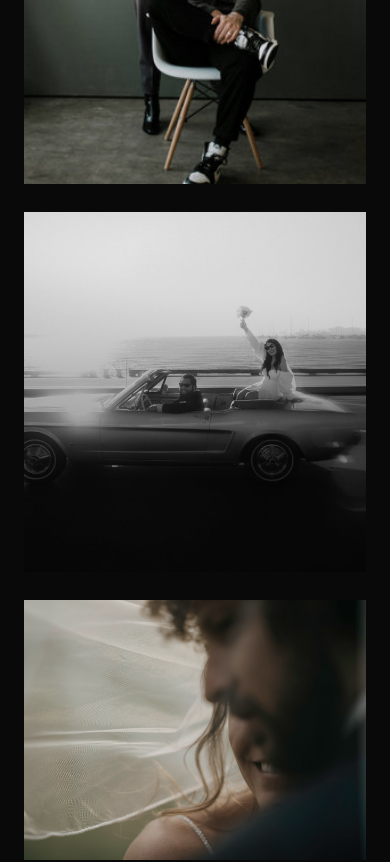
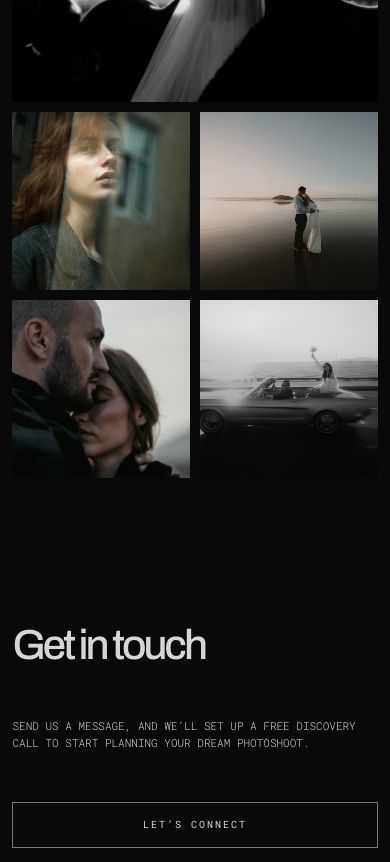
Before and after one commit to baotoan9698/ourjune, a Next.js app: page /gallery-2 in a window 390 px wide. Shown: the part 1587-2449 px from the top of the page. Built offline with nearby package versions, Linux system fonts and the light colour scheme.

Commit message:
Refine responsive gallery layouts

```diff
--- a/app/gallery-2/page.tsx
+++ b/app/gallery-2/page.tsx
@@ -5,6 +5,6 @@ export default function GalleryTwo() {
     title="Portraits"
     description="Editorial portraits with honest expression, subtle movement, and an atmosphere that feels unmistakably personal."
     hero="/portrait-4.jpg"
-    images={["/portrait-4.jpg","/portrait-1.jpg","/portrait-2.jpg","/horizontal-1.jpg","/hero.jpg","/vertical-2.jpg","/hero-alt.jpg","/portrait-1.jpg","/horizontal-3.jpg","/portrait-4.jpg"]}
+    images={["/portrait-4.jpg","/portrait-1.jpg","/portrait-2.jpg","/horizontal-1.jpg","/hero.jpg","/vertical-2.jpg","/hero-alt.jpg","/portrait-1.jpg","/horizontal-3.jpg","/portrait-4.jpg","/horizontal-1.jpg"]}
   />;
 }
--- a/app/gallery-3/page.tsx
+++ b/app/gallery-3/page.tsx
@@ -5,6 +5,6 @@ export default function GalleryThree() {
     title="Weddings"
     description="Cinematic wedding photographs shaped by movement, connection, and all the beautiful moments that happen in between."
     hero="/hero-alt.jpg"
-    images={["/hero-alt.jpg","/vertical-2.jpg","/horizontal-3.jpg","/hero.jpg","/portrait-2.jpg","/horizontal-1.jpg","/portrait-4.jpg","/portrait-1.jpg","/hero-alt.jpg","/horizontal-3.jpg"]}
+    images={["/hero-alt.jpg","/vertical-2.jpg","/horizontal-3.jpg","/hero.jpg","/portrait-2.jpg","/horizontal-1.jpg","/portrait-4.jpg","/portrait-1.jpg","/hero-alt.jpg","/horizontal-3.jpg","/vertical-2.jpg"]}
   />;
 }
--- a/app/gallery-4/page.tsx
+++ b/app/gallery-4/page.tsx
@@ -5,6 +5,6 @@ export default function GalleryFour() {
     title="Editorial"
     description="A study in light, texture, and quiet confidence—photographs made for artists, brands, and beautifully unconventional ideas."
     hero="/horizontal-1.jpg"
-    images={["/horizontal-1.jpg","/portrait-2.jpg","/hero.jpg","/portrait-4.jpg","/vertical-2.jpg","/portrait-1.jpg","/hero-alt.jpg","/horizontal-3.jpg","/portrait-2.jpg","/horizontal-1.jpg"]}
+    images={["/horizontal-1.jpg","/portrait-2.jpg","/hero.jpg","/portrait-4.jpg","/vertical-2.jpg","/portrait-1.jpg","/hero-alt.jpg","/horizontal-3.jpg","/portrait-2.jpg","/horizontal-1.jpg","/portrait-4.jpg"]}
   />;
 }
--- a/app/subpages.css
+++ b/app/subpages.css
@@ -47,11 +47,13 @@
 .gallery-hero-copy { width:100%; display:grid; grid-template-columns:1fr 1fr; align-items:end; gap:8%; }
 .gallery-hero h1 { margin:0; font:500 clamp(58px,6vw,90px)/1 "Archivo",sans-serif; letter-spacing:-4px; }
 .gallery-hero p { max-width:480px; font:300 12px/20px "Roboto Mono",monospace; }
-.masonry { padding:90px 3.2% 120px; columns:3 280px; column-gap:28px; }
-.masonry img { width:100%; margin:0 0 28px; break-inside:avoid; object-fit:cover; filter:saturate(.78); }
-.masonry img:nth-child(3n+1) { height:360px; }
-.masonry img:nth-child(3n+2) { height:260px; }
-.masonry img:nth-child(3n) { height:420px; }
+.masonry { padding:90px 3.2% 120px; display:flex; flex-wrap:wrap; align-items:flex-start; gap:28px; }
+.masonry img,.masonry img:nth-child(3n+1),.masonry img:nth-child(3n+2),.masonry img:nth-child(3n) { display:block; flex:none; height:auto; margin:0; aspect-ratio:1/1; object-fit:cover; filter:saturate(.78); }
+.masonry img:nth-child(1),.masonry img:nth-child(6) { width:calc((100% - 56px) * 16 / 34); aspect-ratio:16/9; }
+.masonry img:nth-child(2),.masonry img:nth-child(3),.masonry img:nth-child(7),.masonry img:nth-child(8) { width:calc((100% - 56px) * 9 / 34); }
+.masonry img:nth-child(4),.masonry img:nth-child(5) { width:calc((100% - 28px) / 2); aspect-ratio:16/9; }
+.masonry img:nth-child(9),.masonry img:nth-child(11) { width:calc((100% - 56px) * 16 / 41); aspect-ratio:16/9; }
+.masonry img:nth-child(10) { width:calc((100% - 56px) * 9 / 41); }
 
 /* Service */
 .service-hero { min-height:700px; position:relative; display:flex; align-items:flex-end; padding:55px 3.2%; background:linear-gradient(90deg,rgba(0,0,0,.08),rgba(0,0,0,.64)),url('/horizontal-1.jpg') center/cover; }
@@ -85,16 +87,30 @@
 .portfolio-hero-copy { width:100%; display:grid; grid-template-columns:1fr 1fr; align-items:end; gap:8%; filter:none; }
 .portfolio-hero h1 { margin:0; font:500 clamp(58px,6vw,92px)/1 "Archivo",sans-serif; letter-spacing:-4px; }
 .portfolio-hero p { max-width:480px; margin:0; font:300 12px/21px "Roboto Mono",monospace; }
-.portfolio-collections { min-height:1050px; padding:100px 12%; display:grid; grid-template-columns:1fr 1fr; gap:80px 18%; align-items:start; }
-.portfolio-project { width:72%; display:block; }
-.portfolio-project:nth-child(even) { justify-self:end; }
-.portfolio-project:nth-child(3) { margin-top:30px; }
-.portfolio-project:nth-child(4) { margin-top:80px; }
+.portfolio-collections { min-height:1240px; max-width:1280px; margin:0 auto; padding:110px 8% 140px; display:grid; grid-template-columns:1fr 1fr; gap:90px 15%; align-items:start; }
+.portfolio-project { display:block; }
+.portfolio-project.project-1 { width:58%; margin:55px 0 0 8%; }
+.portfolio-project.project-2 { width:78%; justify-self:end; }
+.portfolio-project.project-3 { width:82%; margin-top:10px; }
+.portfolio-project.project-4 { width:55%; margin-top:95px; justify-self:end; }
 .portfolio-project span { display:block; margin-bottom:12px; color:#888; font:300 9px/1 "Roboto Mono",monospace; }
-.portfolio-project img { width:100%; height:330px; object-fit:cover; filter:saturate(.6); transition:filter .35s,transform .5s; }
+.portfolio-project img { width:100%; object-fit:cover; filter:saturate(.6); transition:filter .35s,transform .5s; }
+.portfolio-project.project-1 img { height:310px; }
+.portfolio-project.project-2 img { height:430px; }
+.portfolio-project.project-3 img { height:440px; }
+.portfolio-project.project-4 img { height:295px; }
 .portfolio-project:hover img { filter:saturate(1); transform:scale(1.015); }
 .portfolio-project h2 { margin:14px 0 0; text-align:right; font:500 24px/1 "Archivo",sans-serif; letter-spacing:-.6px; }
 .portfolio-page .image-contact { min-height:520px; background-image:linear-gradient(180deg,rgba(0,0,0,.1),rgba(0,0,0,.58)),url('/hero-alt.jpg'); background-size:cover; background-position:center; }
 
 @media(max-width:800px){
   .subpage-main{padding-top:86px}.page-intro,.about-hero-grid,.about-story,.contact-page-head,.contact-layout,.gallery-hero-copy,.service-hero-copy,.approach,.portfolio-hero-copy{grid-template-columns:1fr}.page-intro{min-height:270px;gap:55px}.page-title{justify-self:start;text-align:left}.about-hero-grid{gap:50px}.about-hero-grid img{width:80%}.about-story>img{height:500px}.about-columns{grid-template-columns:1fr}.about-services{grid-template-columns:1fr}.about-services img{height:430px}.contact-page-head{gap:60px}.contact-details{justify-self:start}.contact-layout{padding:0 24px 100px;gap:70px}.gallery-hero,.service-hero,.portfolio-hero{min-height:620px}.gallery-hero-copy,.service-hero-copy,.portfolio-hero-copy{gap:45px}.masonry{columns:1;padding:55px 24px}.packages,.testimonials-grid{grid-template-columns:1fr;padding:70px 24px;gap:70px}.testimonial-item:nth-child(3n+2){margin-top:0}.faq{padding:70px 24px}.faq-row{grid-template-columns:1fr;gap:18px}.inner-contact{grid-template-columns:1fr;gap:35px}.about-story-copy{min-height:620px}.inner-footer{min-height:650px}.portfolio-collections{min-height:0;padding:70px 24px;grid-template-columns:1fr;gap:70px}.portfolio-project,.portfolio-project:nth-child(even){width:82%;justify-self:start;margin-top:0}.portfolio-project:nth-child(even){justify-self:end}.portfolio-project img{height:360px}}
+
+@media(max-width:800px){
+  .portfolio-project.project-1,.portfolio-project.project-2,.portfolio-project.project-3,.portfolio-project.project-4{width:82%;margin-top:0;margin-left:0;}
+  .portfolio-project.project-1 img,.portfolio-project.project-2 img,.portfolio-project.project-3 img,.portfolio-project.project-4 img{height:360px;}
+  .masonry{display:grid;grid-template-columns:repeat(2,minmax(0,1fr));gap:10px;padding:55px 12px;columns:auto;}
+  .masonry img,.masonry img:nth-child(3n+1),.masonry img:nth-child(3n+2),.masonry img:nth-child(3n){grid-column:auto;height:auto;margin:0;aspect-ratio:1/1;object-fit:cover;}
+  .masonry img:nth-child(1),.masonry img:nth-child(2),.masonry img:nth-child(3),.masonry img:nth-child(4),.masonry img:nth-child(5),.masonry img:nth-child(6),.masonry img:nth-child(7),.masonry img:nth-child(8),.masonry img:nth-child(9),.masonry img:nth-child(10),.masonry img:nth-child(11){grid-column:auto;width:100%;aspect-ratio:1/1;}
+  .masonry img:nth-child(1),.masonry img:nth-child(4),.masonry img:nth-child(7){grid-column:1/-1;aspect-ratio:16/9;}
+}
```
